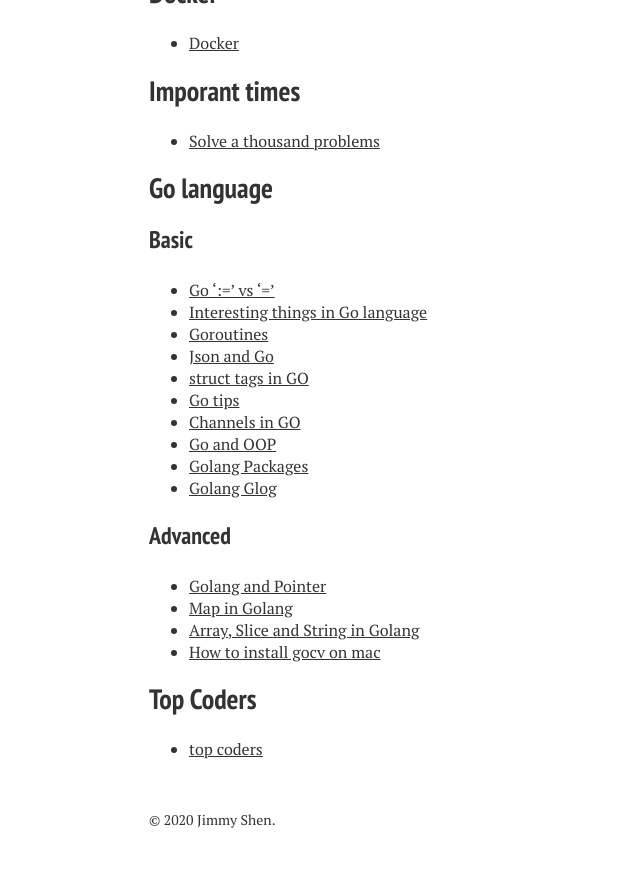
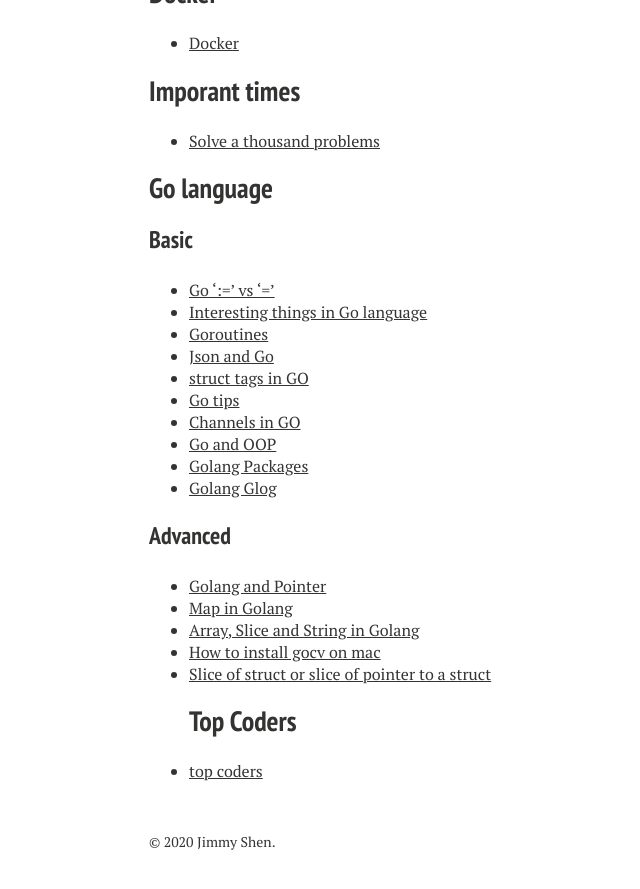
Before and after one commit to xiaokeshen/xiaokeshen.github.io, a Jekyll site: the page built from blog/index.md, in a window 1280 px wide and 900 px high, scrolled down 11032 px. Shown: the top 889 px of the window, without its empty margins (171-811 px from the left). Built offline with Jekyll 4.4.1, drawn with Linux system fonts in a browser that asks for light colours; nearby versions of some CDN libraries.

Commit message:
Add one blog

```diff
--- a/blog/index.md
+++ b/blog/index.md
@@ -384,6 +384,6 @@
 - [Map in Golang](https://medium.com/@jim.morris.shen/map-in-golang-8f80cdf3436?source=friends_link&sk=a40c1928683befec9c2df7b3ce676ff9)
 - [Array, Slice and String in Golang](https://medium.com/@jim.morris.shen/go-array-and-slice-234c1de8f47a?sk=2ad62fdfb423f8ff144b2967d0146cc5)
 - [How to install gocv on mac](https://medium.com/@jim.morris.shen/install-gocv-on-mac-49eed227d50b?sk=2acf25b70968c0f4e458afca10a9ba7c)
-
+- [Slice of struct or slice of pointer to a struct](https://medium.com/@jim.morris.shen/golang-slice-of-struct-vs-slice-of-pointers-to-struct-401f8ef1d7e8?source=friends_link&sk=ecf6764fbdd44118f6fe7d78ee1e22cf)
 ## Top Coders
 - [top coders](https://medium.com/@jim.morris.shen/top-coders-c4aa2ffd5544?source=friends_link&sk=64ee99ca78b5b93ab464abd2b6cf87cd)
```
